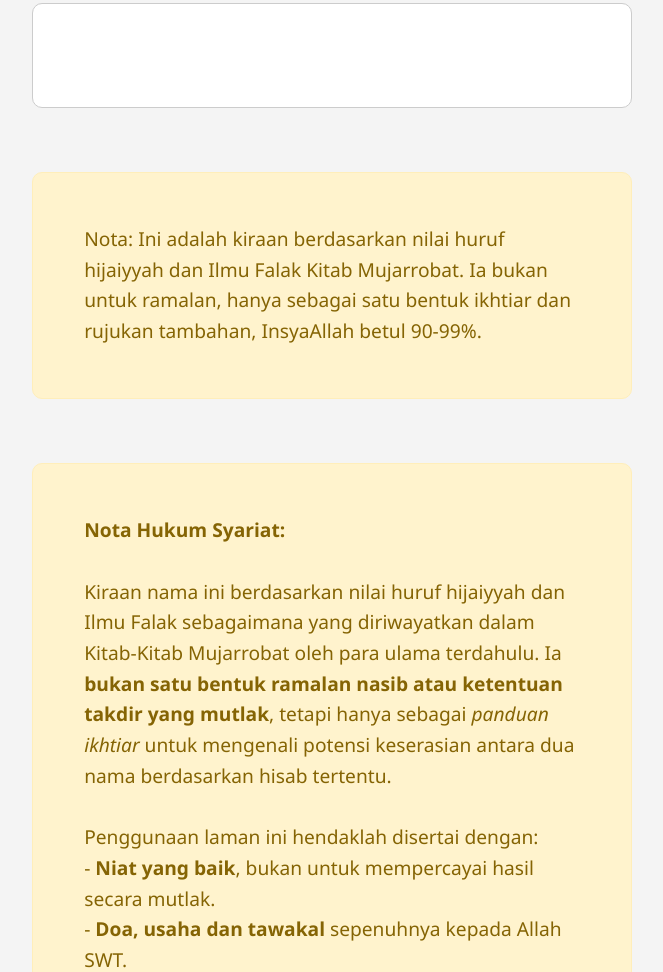
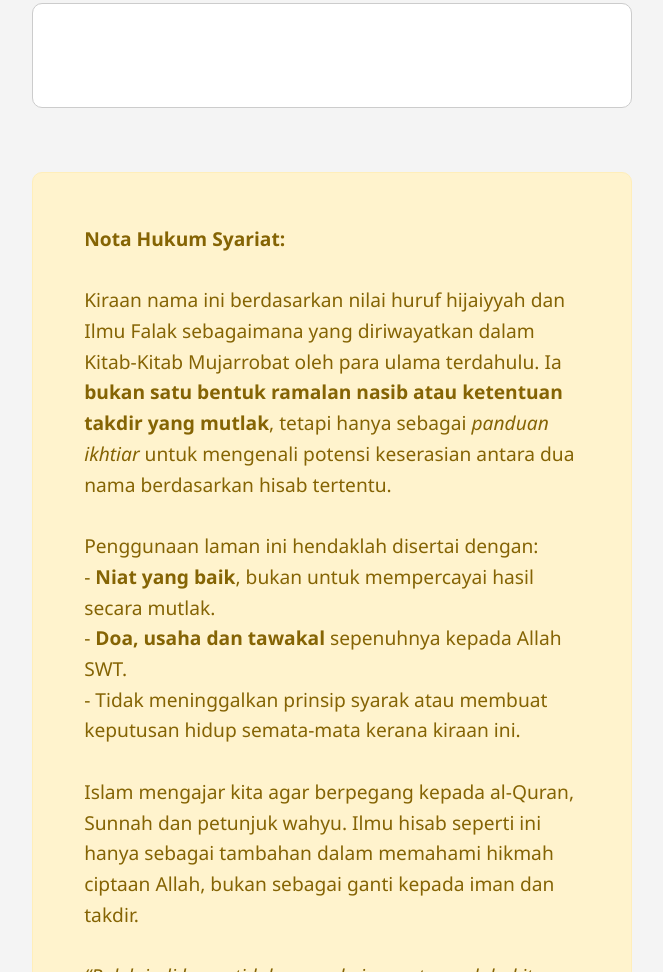
Before and after one commit to AdamAidil/Kiraan-Nama-Pasangan, a plain HTML site: page index.html in a window 1280 px wide. Shown: the part 1469-2441 px from the top of the page, without its empty margins (308-971 px from the left). Drawn offline with Linux system fonts and the light colour scheme.

Commit message:
Update index.html

```diff
--- a/index.html
+++ b/index.html
@@ -172,8 +172,6 @@ resultBox.innerHTML = `
         }
     </script>
 
-<div class="nota">Nota: Ini adalah kiraan berdasarkan nilai huruf hijaiyyah dan Ilmu Falak Kitab Mujarrobat. Ia bukan untuk ramalan, hanya sebagai satu bentuk ikhtiar dan rujukan tambahan, InsyaAllah betul 90-99%.</div>
-
 <div class="nota">
     <strong>Nota Hukum Syariat:</strong><br><br>
     Kiraan nama ini berdasarkan nilai huruf hijaiyyah dan Ilmu Falak sebagaimana yang diriwayatkan dalam Kitab-Kitab Mujarrobat oleh para ulama terdahulu. Ia <strong>bukan satu bentuk ramalan nasib atau ketentuan takdir yang mutlak</strong>, tetapi hanya sebagai <em>panduan ikhtiar</em> untuk mengenali potensi keserasian antara dua nama berdasarkan hisab tertentu.<br><br>
```
